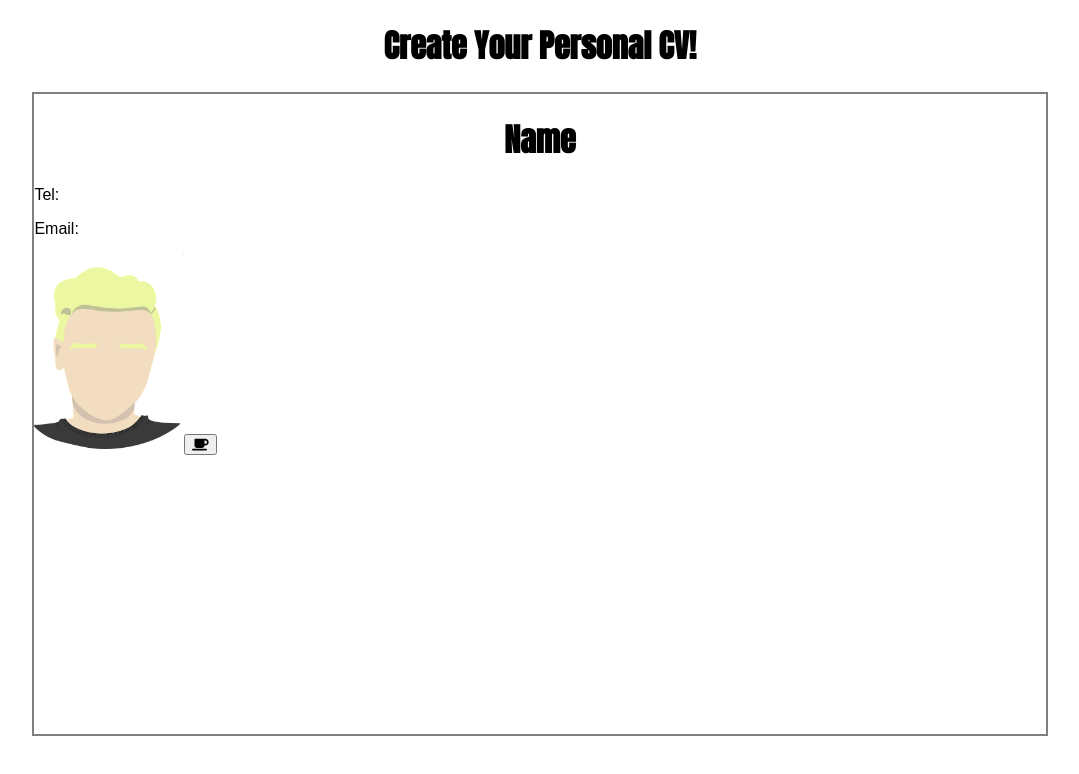
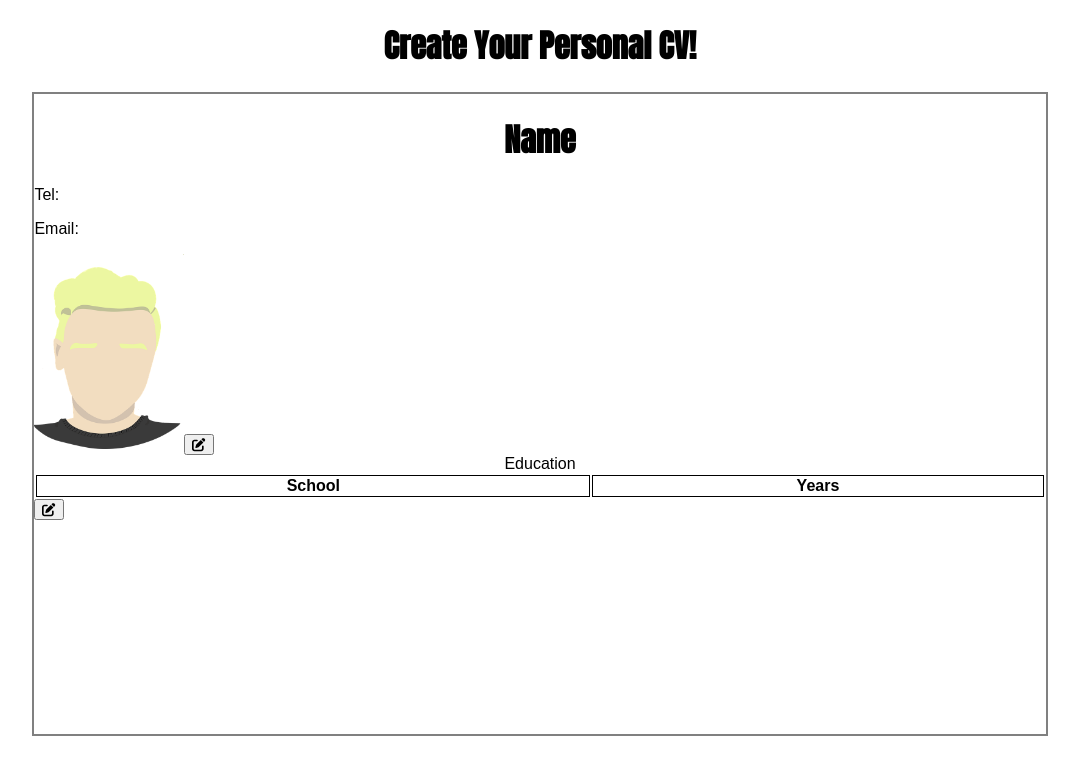
Before and after one commit to Pawel-Ochmann/CVApplication, a React (Vite) app: page / in a window 1280 px wide. Shown: the top 774 px of the page, without its empty margins (100-1179 px from the left). Built offline with nearby package versions, Linux system fonts and the light colour scheme; a web font is replaced by a local one.

Commit message:
Create education component, working on adding and deleting schools, need to create data inputs for selecting years, and rewrite dialog element for schools, so submit button will accept all changes

```diff
--- a/package.json
+++ b/package.json
@@ -15,7 +15,8 @@
     "@fortawesome/react-fontawesome": "^0.2.0",
     "babel-plugin-macros": "^3.1.0",
     "react": "^18.2.0",
-    "react-dom": "^18.2.0"
+    "react-dom": "^18.2.0",
+    "uuid": "^9.0.1"
   },
   "devDependencies": {
     "@babel/cli": "^7.22.15",
--- a/src/components/App.jsx
+++ b/src/components/App.jsx
@@ -1,20 +1,25 @@
 import { useState } from 'react';
 import '../styles/main.scss';
-import General from './General'
+import General from './General';
+import Education from './Education';
 
 function Header() {
   return <h1>Create Your Personal CV!</h1>;
 }
 
 function Main() {
+  const [activeDialog, setActiveDialog] = useState([false, false])
+
   return (
     <main>
-      <General />
+      <General activeDialog={activeDialog} setActiveDialog={setActiveDialog}/>
+      <Education activeDialog={activeDialog} setActiveDialog={setActiveDialog}/>
     </main>
   );
 }
 
 function App() {
+
   return (
     <>
       <Header />
--- /dev/null
+++ b/src/components/Education.jsx
@@ -0,0 +1,119 @@
+import { FontAwesomeIcon } from '@fortawesome/react-fontawesome';
+import { faPenToSquare, faTrash } from '@fortawesome/free-solid-svg-icons';
+import { useState, useRef } from 'react';
+import { v4 as uuidv4 } from 'uuid';
+
+function Education({ activeDialog, setActiveDialog }) {
+  const [schoolList, setSchoolList] = useState([]);
+  const [inputValues, setInputValues] = useState({ name: '', years: '' });
+
+  const openDialog = () => {
+    setActiveDialog([false, true]);
+  };
+
+  const closeDialog = () => {
+    setActiveDialog([false, false]);
+  };
+
+  const useSubmit = (e) => {
+    const nameInput = nameRef.current;
+    nameInput.setCustomValidity('');
+    e.preventDefault();
+
+    if (!nameInput.checkValidity()) {
+      nameInput.setCustomValidity(
+        'First we need the name of the school You graduated'
+      );
+      nameInput.reportValidity();
+      return;
+    }
+    setSchoolList([
+      ...schoolList,
+      { id: uuidv4(), name: inputValues.name, years: inputValues.years },
+    ]);
+    setInputValues({ name: '', years: '' });
+    closeDialog();
+    console.log(schoolList);
+  };
+
+  const fillInput = (e) => {
+    const { name, value } = e.target;
+    setInputValues({ ...inputValues, [name]: value });
+  };
+
+  const editSchool = () => {
+    return true;
+  };
+
+  const deleteSchool = (schoolId) => {
+    const newSchoolArray = [...schoolList].filter(school => school.id !== schoolId);
+    setSchoolList(newSchoolArray);
+  };
+
+  const nameRef = useRef(null);
+
+  return (
+    <div className='education'>
+      <table>
+        <caption>Education</caption>
+        <tr>
+          <th>School</th>
+          <th>Years</th>
+        </tr>
+        {schoolList.map((school) => {
+          return (
+            <tr key={school.id}>
+              <td>{school.name}</td>
+              <td>{school.years}</td>
+            </tr>
+          );
+        })}
+      </table>
+      <button onClick={openDialog}>
+        <FontAwesomeIcon icon={faPenToSquare} />
+      </button>
+      <dialog open={activeDialog[1]}>
+        {schoolList.map((school) => {
+          return (
+            <div className='schoolBox' key={uuidv4()}>
+              <input type='text' disabled value={school.name} />
+              <input type='text' disabled value={school.years} />
+              <button onClick={()=> {editSchool(school.id)}}>
+                <FontAwesomeIcon icon={faPenToSquare} />
+              </button>
+              <button onClick={()=> deleteSchool(school.id)}>
+                <FontAwesomeIcon icon={faTrash}/>
+              </button>
+            </div>
+          );
+        })}
+        <div className='newSchool'>
+          <label>
+            Name of school: {''}
+            <input
+              type='text'
+              name='name'
+              ref={nameRef}
+              value={inputValues.name}
+              onChange={fillInput}
+              required
+            />
+          </label>
+          <label>
+            Years: {''}
+            <input
+              type='text'
+              name='years'
+              value={inputValues.years}
+              onChange={fillInput}
+            />
+          </label>
+        </div>
+        <button onClick={useSubmit}>Submit</button>
+        <button onClick={closeDialog}>Close</button>
+      </dialog>
+    </div>
+  );
+}
+
+export default Education;
--- a/src/components/General.jsx
+++ b/src/components/General.jsx
@@ -1,8 +1,9 @@
 import { FontAwesomeIcon } from '@fortawesome/react-fontawesome';
-import { faCoffee } from '@fortawesome/free-solid-svg-icons';
+import { faPenToSquare } from '@fortawesome/free-solid-svg-icons';
 import { useState } from 'react';
 
-function General() {
+// eslint-disable-next-line react/prop-types
+function General({activeDialog, setActiveDialog}) {
   const [values, setValues] = useState({
     nameValue: 'Name',
     telValue: null,
@@ -21,14 +22,12 @@
     setInputValues({ ...inputValues, [name]: value });
   };
 
-  const [dialogOpen, setDialogOpen] = useState(false);
-
   const openDialog = () => {
-    setDialogOpen(true);
+    setActiveDialog([true, false]);
   };
 
   const closeDialog = () => {
-    setDialogOpen(false);
+    setActiveDialog([false, false]);
   };
 
   const useSubmit = () => {
@@ -53,9 +52,9 @@
         className='personalPhoto'
       />
       <button onClick={openDialog}>
-        <FontAwesomeIcon icon={faCoffee} />
+        <FontAwesomeIcon icon={faPenToSquare} />
       </button>
-      <dialog open={dialogOpen}>
+      <dialog open={activeDialog[0]}>
         <label>
           Fill your name:{' '}
           <input
--- a/src/styles/main.scss
+++ b/src/styles/main.scss
@@ -51,3 +51,16 @@
 .personalPhoto {
   width: 150px;
 }
+
+table {
+  width: 100%;
+}
+th,
+td {
+  border: 1px solid black;
+}
+
+.newSchool {
+  border: 1px solid black;
+  padding: 1rem;
+}
```
Also changed, not shown: 1 other file (tests, documents, lock files or other folders).
